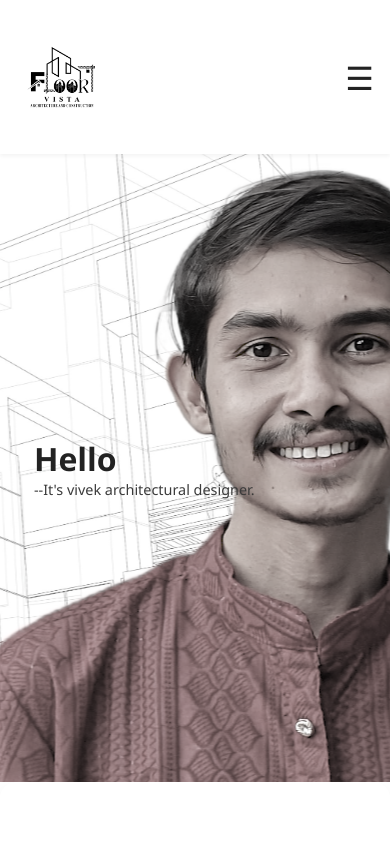
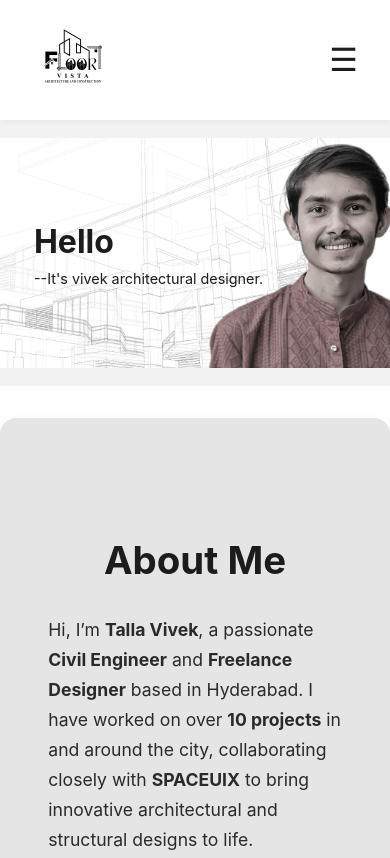
Before and after one commit to risvn/vivek_architect_portfolio, a plain HTML site: page index.html in a window 390 px wide. Shown: the top 858 px of the page. Drawn offline with Linux system fonts and the light colour scheme.

Commit message:
modified css

```diff
--- a/style.css
+++ b/style.css
@@ -1,20 +1,24 @@
 :root {
-  --primary: #222222;
-  --secondary: #3b3b3b;
-  --tertiary: #F8F8F8;
+  --primary: #1C1C1C;
+  --secondary: #444444;
+  --tertiary: #F2F2F2;
   --white: #FFFFFF;
+  --light-gray: #E5E5E5;
+  --mid-gray: #CCCCCC;
+  --dark-gray: #2A2A2A;
 }
 
 * {
   box-sizing: border-box;
   margin: 0;
   padding: 0;
-  font-family: 'Segoe UI', sans-serif;
+  font-family: 'Inter', 'Segoe UI', sans-serif;
 }
 
 body {
   background-color: var(--white);
   color: var(--primary);
+  line-height: 1.6;
 }
 
 .container {
@@ -26,17 +30,20 @@ body {
 
 .navbar {
   background-color: var(--white);
-  padding: 0.75rem 0;
-  box-shadow: 0 2px 4px rgba(0,0,0,0.05);
+  padding: 1rem 2rem;
+  box-shadow: 0 2px 6px rgba(0, 0, 0, 0.05);
   position: relative;
   top: 0;
   z-index: 1000;
+  display: flex;
+  align-items: center;
+  justify-content: space-between;
 }
 
 .nav-list {
   display: flex;
   justify-content: space-evenly;
-  gap: 8rem;
+  gap: 4rem;
   list-style: none;
   padding: 0;
   margin: 0;
@@ -45,8 +52,8 @@ body {
 .nav-list a {
   text-decoration: none;
   color: var(--primary);
-  font-weight: 500;
-  font-size: 0.95rem;
+  font-weight: 600;
+  font-size: 1rem;
   transition: color 0.3s ease;
 }
 
@@ -54,35 +61,18 @@ body {
   color: var(--secondary);
 }
 
-.navbar {
-  display: flex;
-  align-items: center;         /* Vertically center */
-  justify-content: space-between;
-  background-color: #FFFFFF;
-  padding: 2rem 1rem;
-  box-shadow: 0 2px 4px rgba(0,0,0,0.05);
-  position: relative;
-  top: 0;
-  z-index: 1000;
-}
-
-.logo {
-  display: flex;
-  align-items: center;
-}
-
 .logo-img {
-  height: 90px;
+  height: 80px;
   width: auto;
 }
 
+.hero {
 
-.hero {
     background: url('asssets/final_hero.png') no-repeat;
   background-position: 98% center;
   background-size:cover;
   background-color: var(--tertiary);
-  min-height: 628px;
+  height: 628px;
   display: flex;
   flex-direction: column;
   justify-content: center;
@@ -90,12 +80,11 @@ body {
   padding: 4rem 2rem
 }
 
-/* Responsive adjustments for tablets and smaller devices */
 @media (max-width: 768px) {
   .hero {
-
-    background-position: 95% center;
-    background-size: cover;
+    background-position: 99% center;
+    background-size: 180%;
+    height:auto;
     text-align: left;
     padding: 2rem 1rem;
   }
@@ -118,6 +107,7 @@ body {
     font-size: 0.9rem;
   }
 }
+
 .menu-toggle {
   display: none;
   font-size: 2rem;
@@ -134,7 +124,7 @@ body {
     top: 100%;
     right: 1rem;
     width: 200px;
-    box-shadow: 0 4px 8px rgba(0,0,0,0.1);
+    box-shadow: 0 4px 8px rgba(0, 0, 0, 0.1);
     padding: 1rem;
     border-radius: 0.5rem;
   }
@@ -148,32 +138,14 @@ body {
   }
 }
 
-
-.about,
-.services,
-.projects,
-.contact {
-  text-align: center;
-}
-
-h2 {
-  font-size: 2rem;
-  margin-bottom: 1rem;
+.about {
+  background-color: var(--light-gray);
+  padding: 3rem 2rem;
   color: var(--primary);
-}
-
-p {
-  font-size: 1rem;
-  color: var(--secondary);
-}
-
-.about {
-  background-color: var(--white); /* Light background */
-  padding: 2rem 1rem;
-  color: var(--primary);
+  border-radius: 1rem;
+  box-shadow: 0 10px 30px rgba(0, 0, 0, 0.06);
   text-align: left;
-  border-radius: 1rem;
-  box-shadow: 0 8px 20px rgba(0, 0, 0, 0.05);
+  margin-top: 2rem;
 }
 
 .about .container {
@@ -189,10 +161,10 @@ p {
 }
 
 .about p {
-  font-size: 1.2rem;
-  line-height: 1.5;
+  font-size: 1.1rem;
+  line-height: 1.7;
   margin-bottom: 1.25rem;
-  color: var(--secondary);
+  color: var(--dark-gray);
 }
 
 .about h3 {
@@ -206,17 +178,19 @@ p {
   transition: filter 0.8s ease;
 }
 
-
 .projects {
   max-width: 1200px;
   margin: 0 auto;
   padding: 2rem;
+  background-color: var(--tertiary);
+  border-radius: 1rem;
 }
 
 .projects h2 {
   text-align: center;
   margin-bottom: 2rem;
   font-size: 2rem;
+  color: var(--primary);
 }
 
 .project-grid {
@@ -226,17 +200,16 @@ p {
 }
 
 .project-card {
-      background: #fff;
-      border-radius: 3px;
+  background: var(--white);
+  border-radius: 0.75rem;
   overflow: hidden;
-      box-shadow: 0 4px 8px rgba(0,0,0,0.1);
-      transition: transform 0.2s ease;
+  box-shadow: 0 4px 16px rgba(0, 0, 0, 0.1);
+  transition: transform 0.2s ease, box-shadow 0.2s ease;
 }
 
 .project-card:hover {
-
   transform: scale(1.045);
-
+  box-shadow: 0 6px 20px rgba(0, 0, 0, 0.15);
 }
 
 .project-card img {
@@ -252,12 +225,13 @@ p {
 .project-card .info h3 {
   margin: 0;
   font-size: 1.2rem;
+  color: var(--primary);
 }
 
 .project-card .info p {
-      color: #666;
+  color: var(--secondary);
   font-size: 0.95rem;
-      margin-top: 0.5re
+  margin-top: 0.5rem;
 }
 
 footer {
```
Lines whose indentation alone changed are shown as unchanged.
